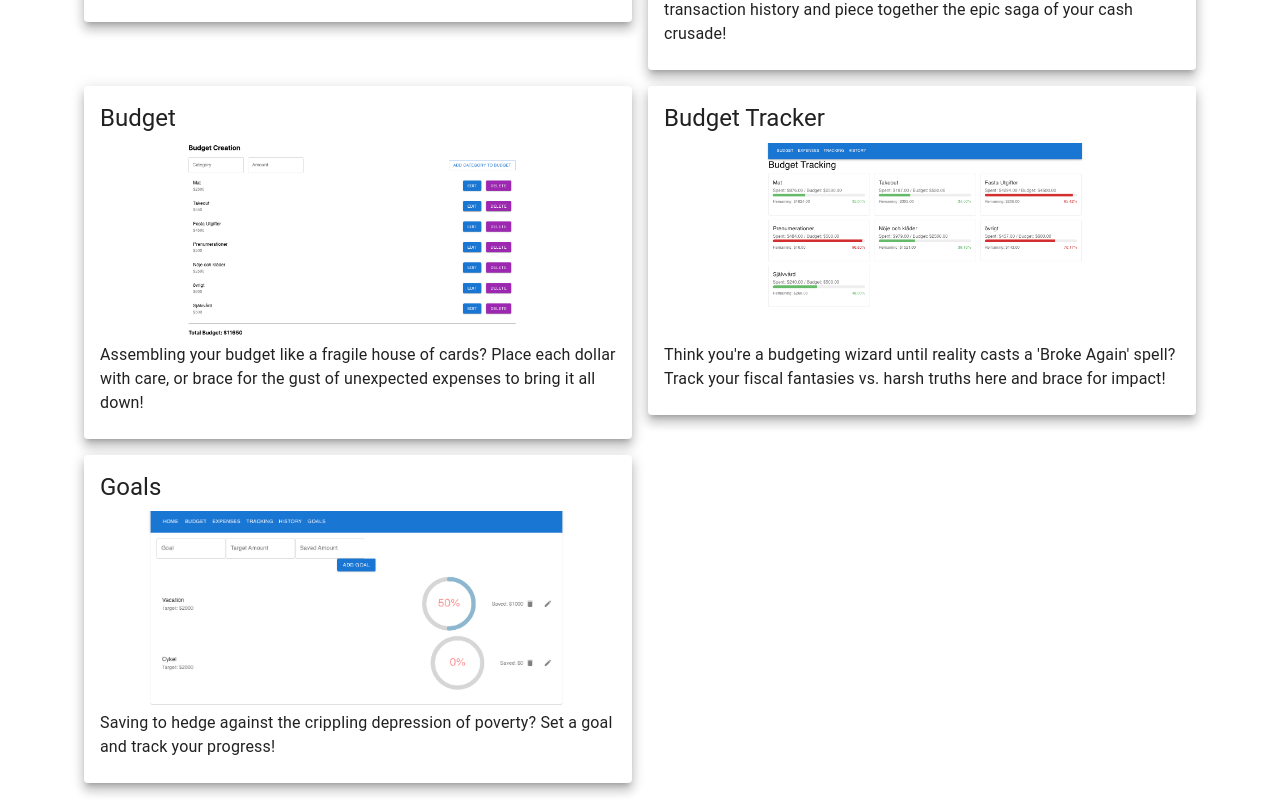
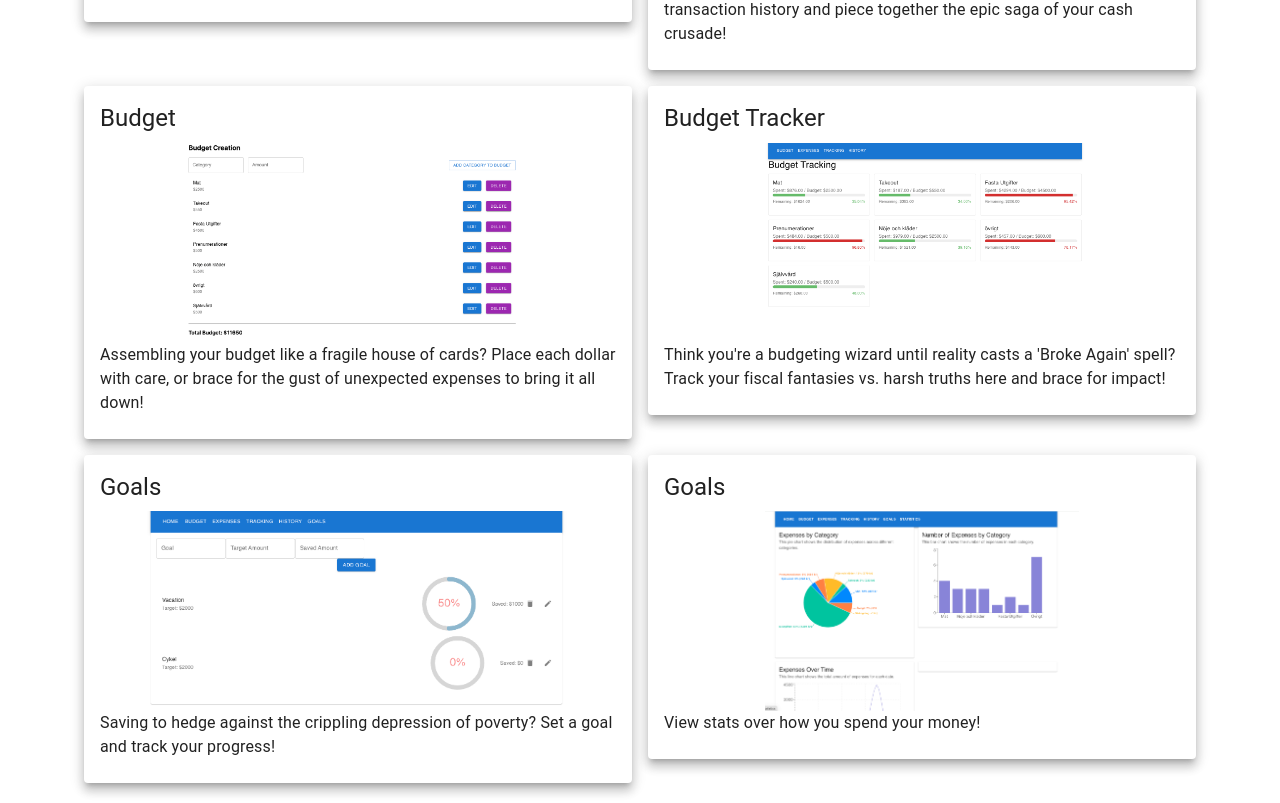
Before and after one commit to CarlBedrot/ExpensesBaby, a React (Create React App) app: page / in a window 1280 px wide. Shown: the part 408-1211 px from the top of the page. Built offline with nearby package versions, Linux system fonts and the light colour scheme.

Commit message:
added image to home

```diff
--- a/src/components/HomePage.js
+++ b/src/components/HomePage.js
@@ -5,6 +5,7 @@ import Expenses from '../images/Expenses.png';
 import Budget from '../images/Budget.png';
 import BudgetTracker from '../images/BudgetTracker.png';
 import Goals from '../images/Goals.png';
+import Statistics from '../images/statistics.png';
 
 const HomePage = () => {
     return (
@@ -91,6 +92,23 @@ const HomePage = () => {
                     </CardContent>
                 </Card>
             </Grid>
+            <Grid item xs={12} sm={6}>
+                <Card raised>
+                    <CardContent>
+                        <Typography variant="h5" gutterBottom>Goals</Typography>
+                        <CardMedia
+                            component="img"
+                            image={Statistics}
+                            alt="Goals Tracker Screenshot"
+                            style={{ height: '200px', objectFit: 'contain' }}
+                            sx={{ transition: 'transform 0.15s ease-in-out', '&:hover': { transform: 'scale(1.25)' } }}
+                        />
+                        <Typography variant="body1">
+                            View stats over how you spend your money!
+                        </Typography>
+                    </CardContent>
+                </Card>
+            </Grid>
         </Grid>
     );
 };
```
Also changed, not shown: src/images/statistics.png (added).
